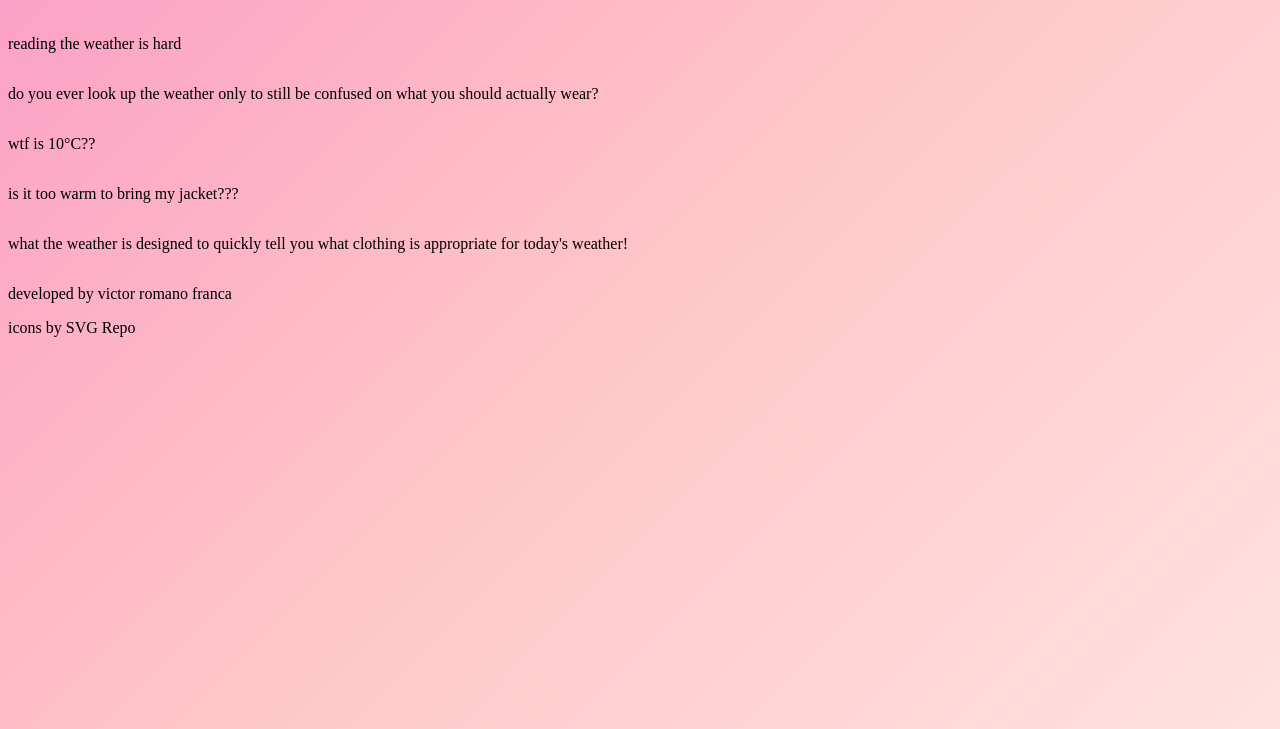
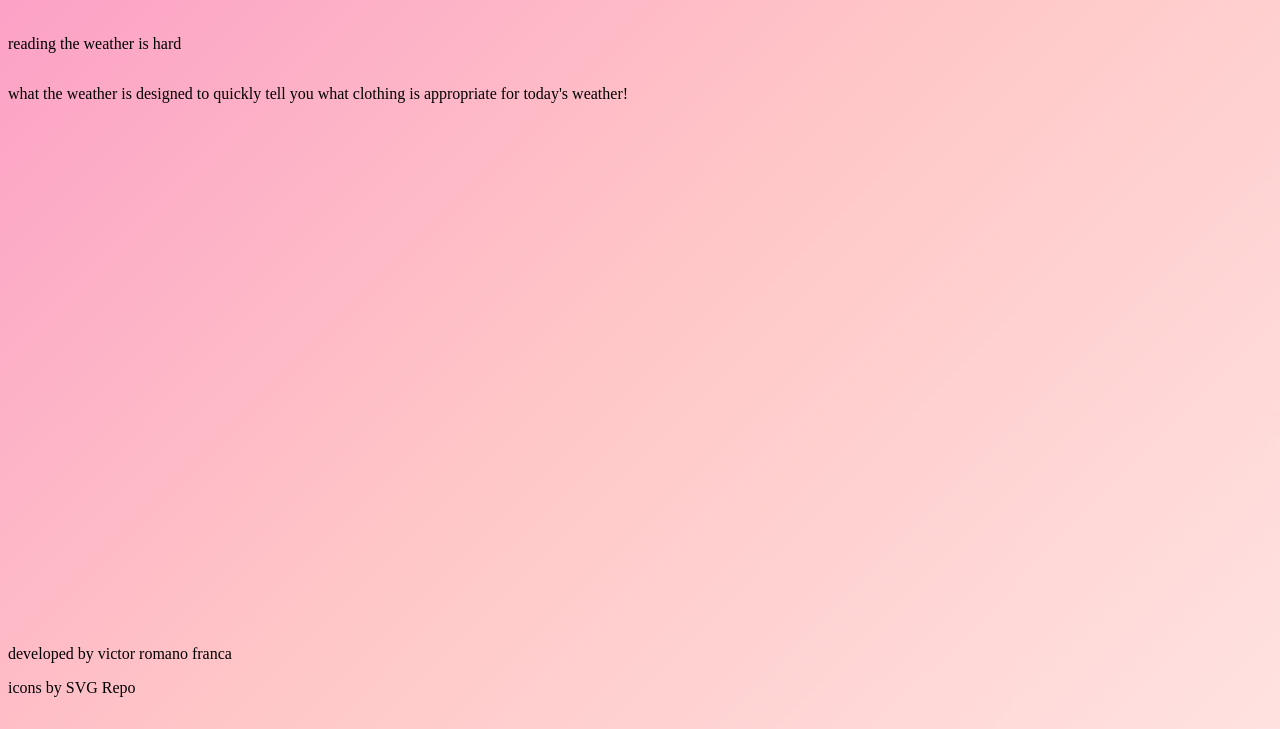
Before and after one commit to victorrf2002/wtw, a plain HTML site: page about.html in a window 1280 px wide. Shown: the part 87-816 px from the top of the page. Drawn offline with Linux system fonts and the light colour scheme; a web font is replaced by a local one.

Commit message:
Update About page

```diff
--- a/about.html
+++ b/about.html
@@ -17,23 +17,14 @@
     </header>
 
     <h1>about</h1>
+
     <p>reading the weather is hard</p>
-    <p>
-        do you ever look up the weather only to still be confused on what you should actually wear?
-    </p>
-    <p>
-        wtf is 10°C??
-    </p>
-
-    <p>
-        is it too warm to bring my jacket???
-    </p>
 
     <p>
         what the weather is designed to quickly tell you what clothing is appropriate for today's weather!
     </p>
 
-    <footer>
+    <footer id="about-footer">
         <p>developed by victor romano franca</p>
         <p>icons by SVG Repo</p>
     </footer>
--- a/assets/css/styles.css
+++ b/assets/css/styles.css
@@ -79,6 +79,12 @@ main {
     border-radius: 25px;
 }
 
+/* About Footer */
+#about-footer {
+    position: absolute;
+    bottom: 0;
+}
+
 /* Background animation */
 @keyframes gradient {
     0% {
```
